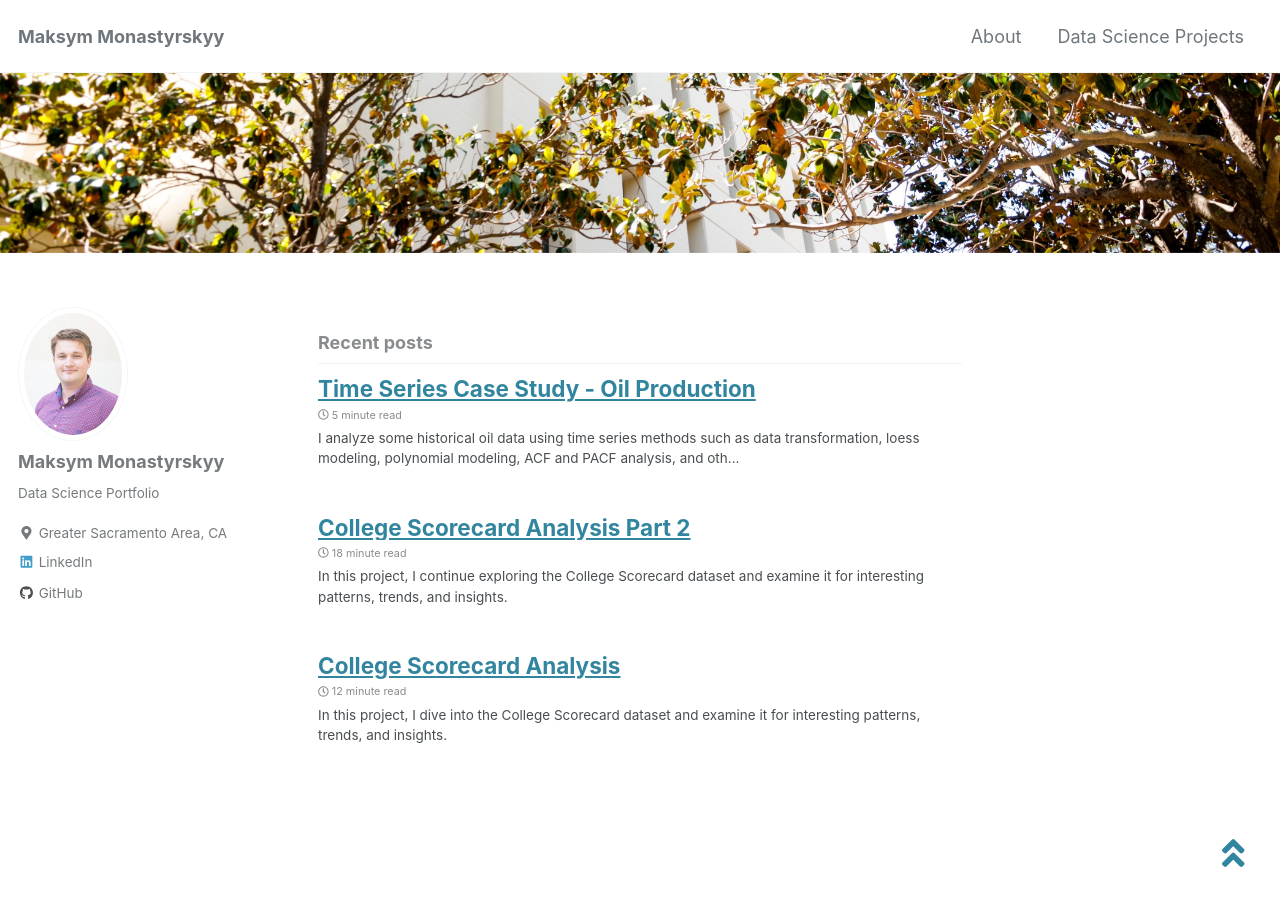
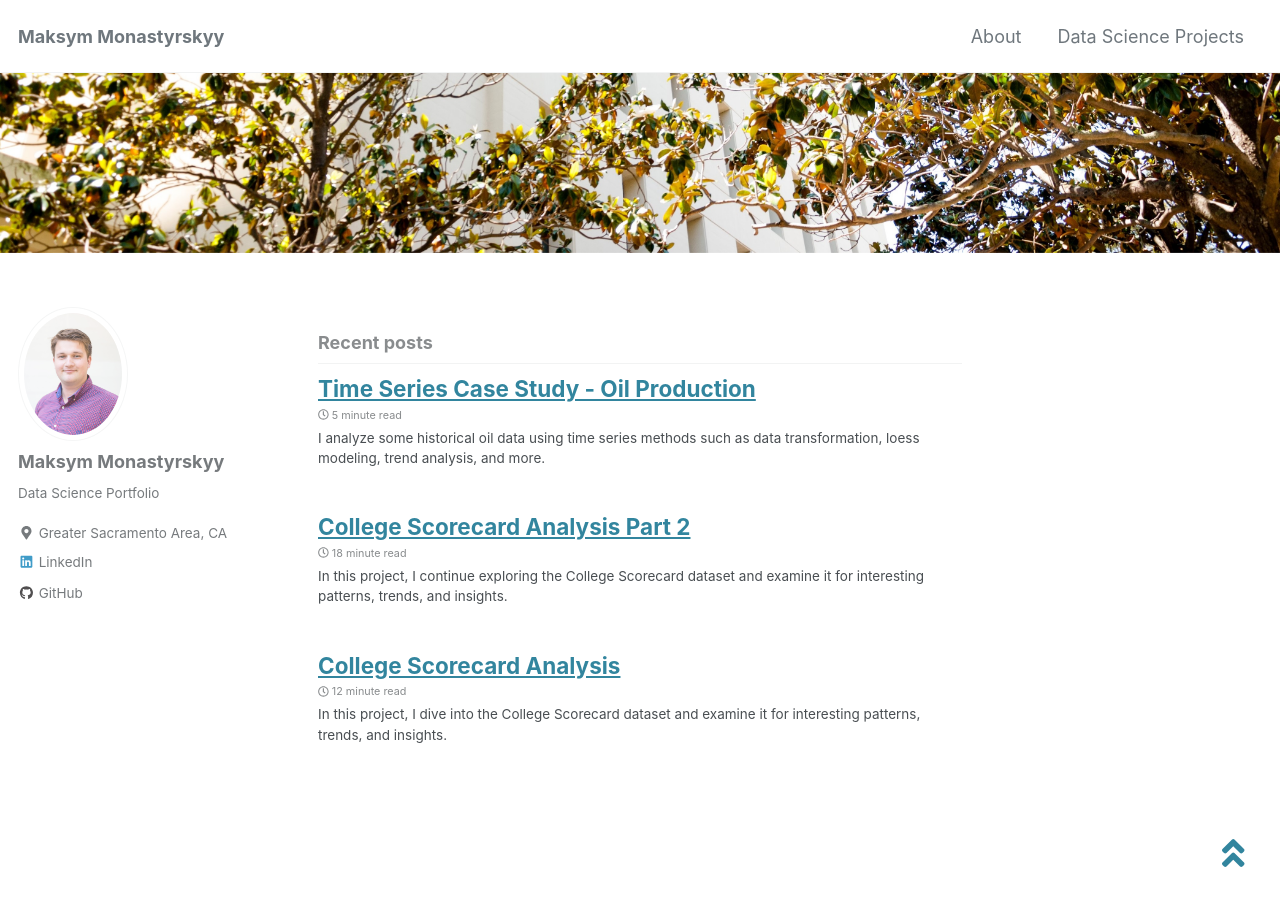
Before and after one commit to monastyrskyy/monastyrskyy.github.io, a Jekyll site: the page built from index.html, in a window 1280 px wide and 900 px high. Built offline with Jekyll 4.4.1, drawn with Linux system fonts in a browser that asks for light colours; cached includes are drawn as plain includes; nearby versions of some CDN libraries; the list of posts is cut into pages by our own code.

Commit message:
fixed summary

```diff
--- a/_posts/2019-2-26-time-series.md
+++ b/_posts/2019-2-26-time-series.md
@@ -1,7 +1,7 @@
 ---
 title: "Time Series Case Study - Oil Production"
 date: 2019-2-26
-excerpt: "I analyze some historical oil data using time series methods such as data transformation, loess modeling, polynomial modeling, ACF and PACF analysis, and others."
+excerpt: "I analyze some historical oil data using time series methods such as data transformation, loess modeling, trend analysis, and more."
 mathjax: "true"
 tags: [academic]
 #classes: wide # frontmatter that should make the page wider.
```
